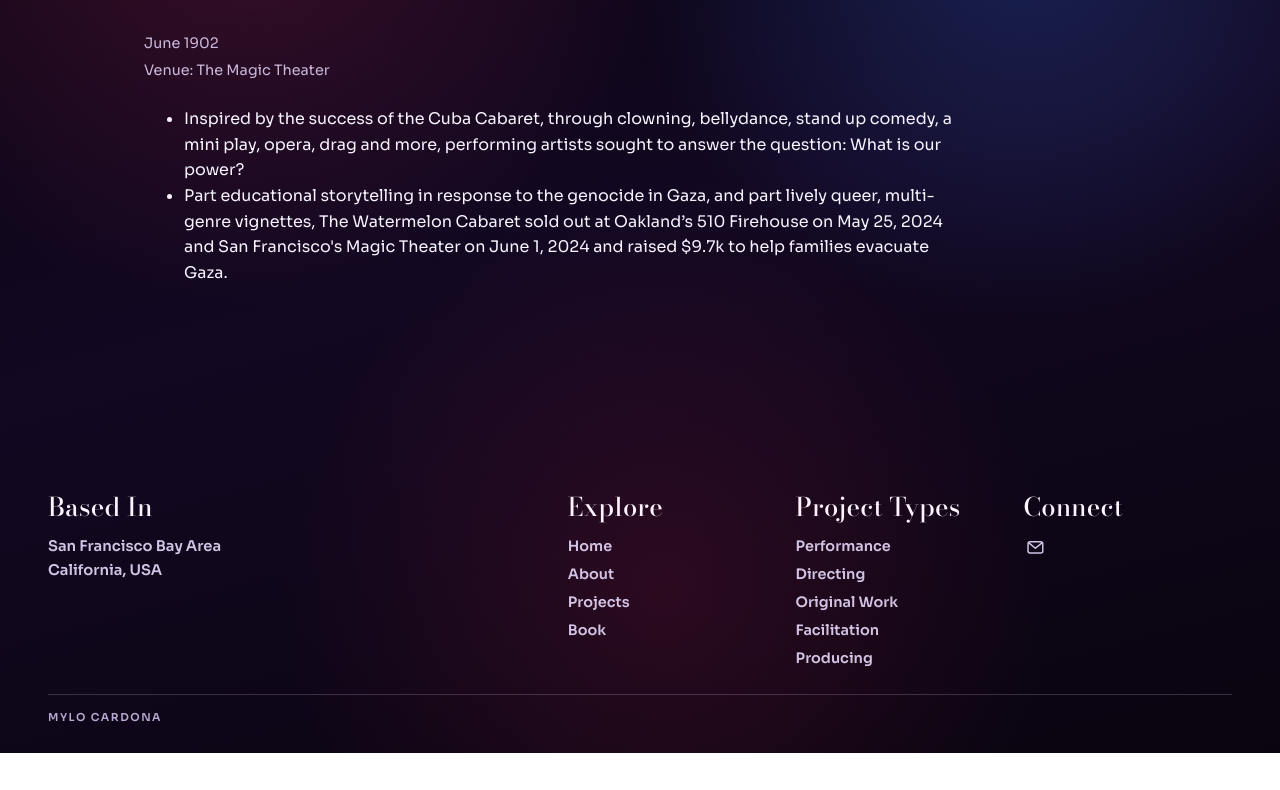
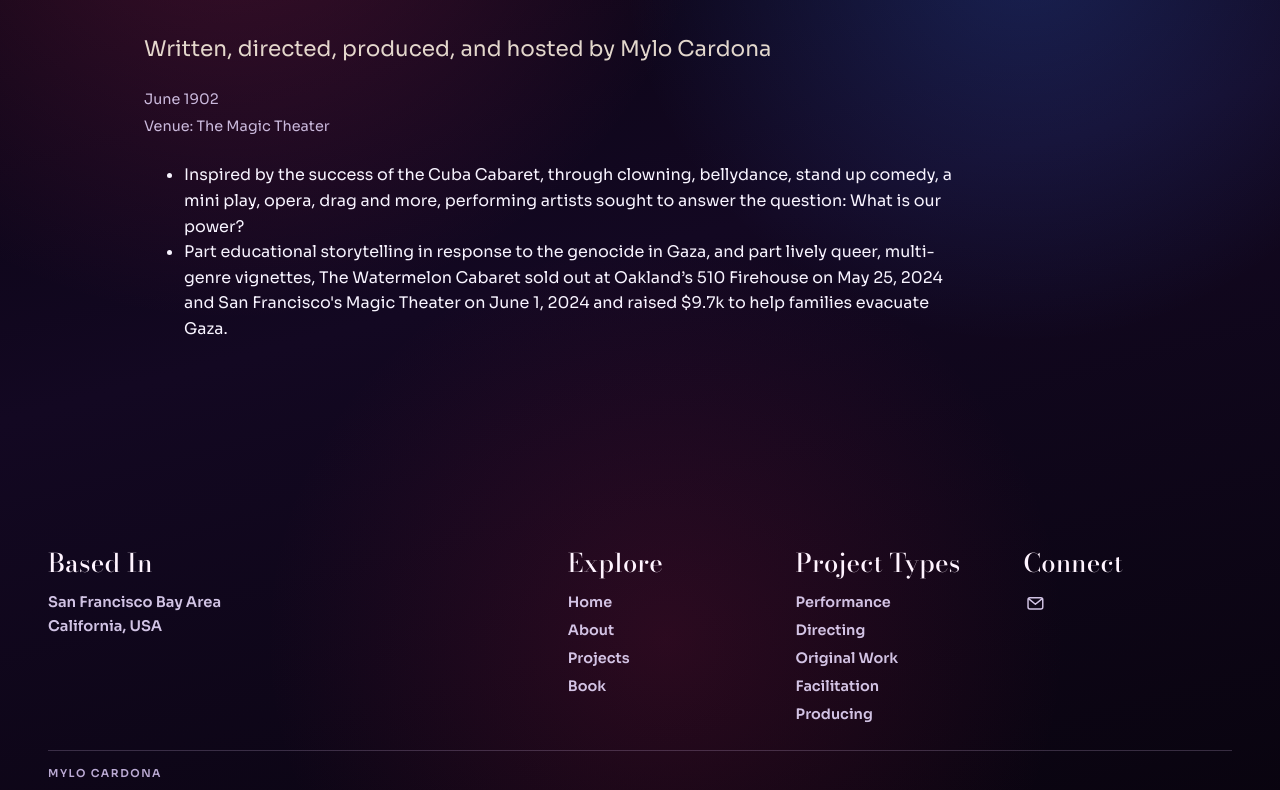
Before and after one commit to mycardona/portfolio, an Eleventy site: page src/content/projects/the-watermelon-cabaret.md in a window 1280 px wide. Shown: the part 252-1042 px from the top of the page. Before the commit the page ends 1005 px from the top, so only its background shows below. Built offline with nearby package versions, Linux system fonts and the light colour scheme; Eleventy itself is replaced by a stand-in of ours; files that its build step writes are made by us from their sources.

Commit message:
Update Project “the-watermelon-cabaret”

```diff
--- a/src/content/projects/the-watermelon-cabaret.md
+++ b/src/content/projects/the-watermelon-cabaret.md
@@ -3,6 +3,7 @@ title: "The Watermelon Cabaret "
 date: 1902-06
 categories:
   - original-work
+summary: "Written, directed, produced, and hosted by Mylo Cardona "
 venueName: "The Magic Theater "
 ---
 * Inspired by the success of the Cuba Cabaret, through clowning, bellydance, stand up comedy, a mini play, opera, drag and more, performing artists sought to answer the question: What is our power?
```
